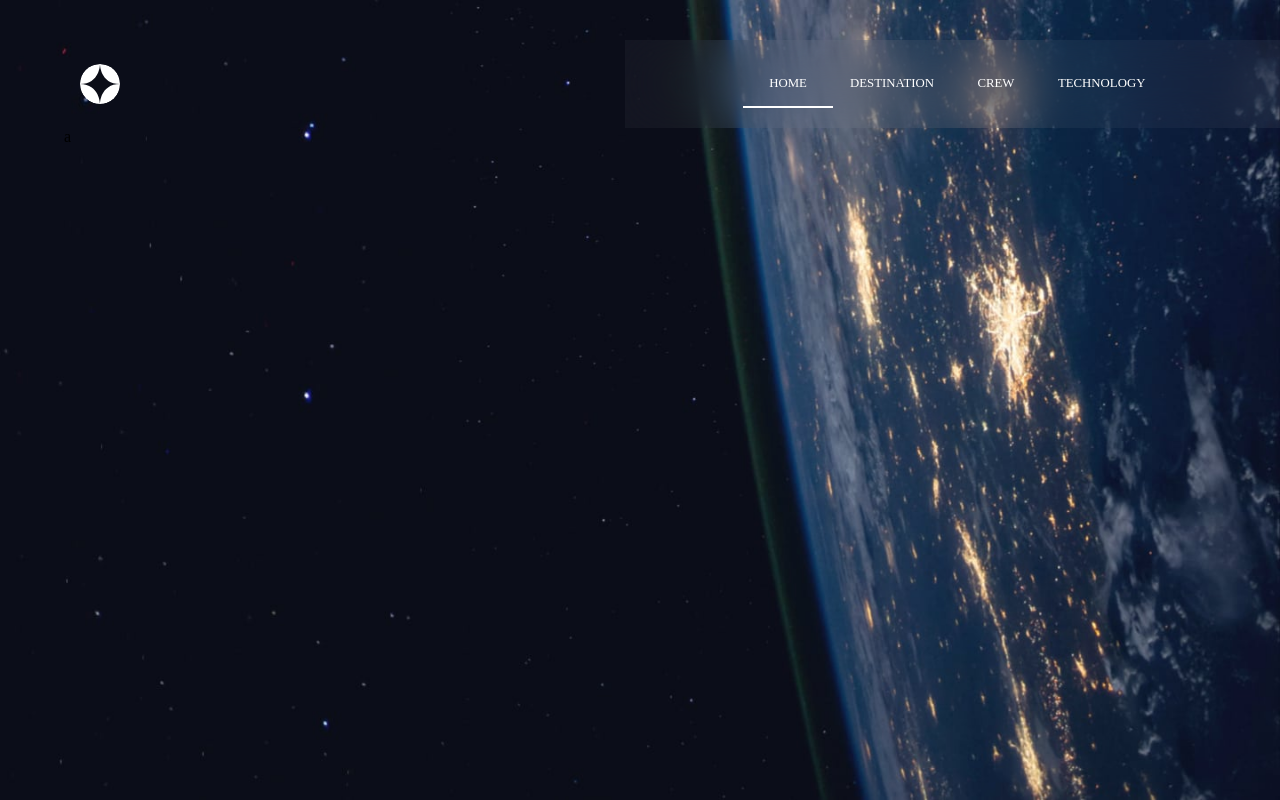
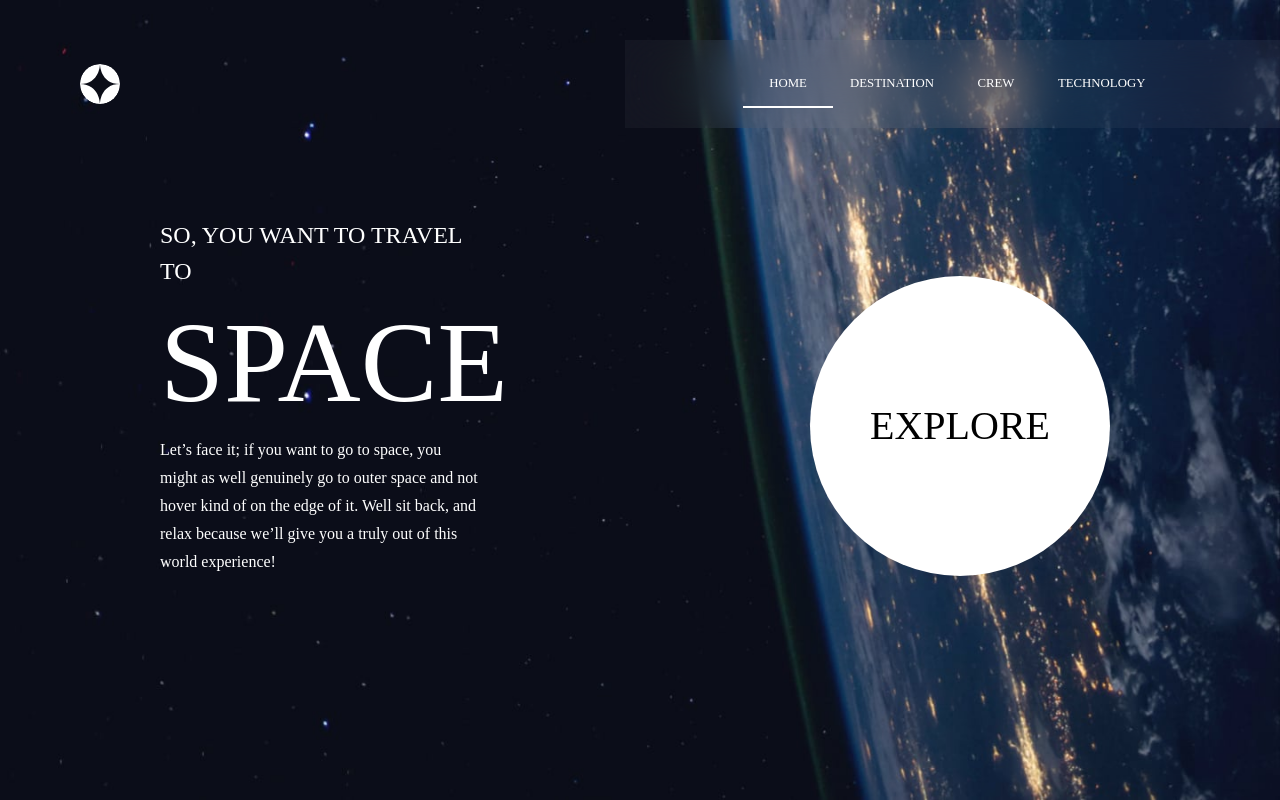
Before and after one commit to JavierGondres/Space-Web, a React (Vite) app: page /home in a window 1280 px wide. Built offline with nearby package versions, Linux system fonts and the light colour scheme; a web font is replaced by a local one.

Commit message:
home terminado

```diff
--- a/src/components/Navbar.tsx
+++ b/src/components/Navbar.tsx
@@ -16,7 +16,7 @@ import {
 import logo from "../../public/assets/nav/logo.svg";
 
 // react hooks
-import { useCallback, useEffect, useState } from "react";
+import { useCallback, useState } from "react";
 
 // Nav components
 import {
@@ -26,7 +26,6 @@ import {
 } from "./navbarComponents/navbarComponents";
 
 import { Icon } from "@iconify/react";
-import useBackground from "../hooks/useBackground";
 
 const NavLink = styled(Link)(({ theme }) => ({
   color: theme.palette.primary.light,
@@ -39,20 +38,7 @@ export default function Navbar() {
   const [value, setValue] = useState(location.pathname);
   const [openMenu, setOpenMenu] = useState(false);
   const matches = useMediaQuery("(max-width:600px)");
-  const { backgroundImage } = useBackground({
-    desktopUrl: 'url("../../public/assets/home/background-home-desktop.jpg")',
-    tabletUrl: 'url("../../public/assets/home/background-home-tablet.jpg")',
-    mobileUrl: 'url("../../public/assets/home/background-home-mobile.jpg")',
-    mediaDesktop: "(max-width:1024px)",
-    mediaTablet: "(max-width:768px)",
-    mediaMobile: "(max-width:425px)",
-  });
 
-  console.log('nav')
-
-  useEffect(() => {
-    document.body.style.backgroundImage = backgroundImage
-  }, [backgroundImage])
 
   const handleMenu = useCallback(() => {
     return setOpenMenu((prev) => !prev);
@@ -147,6 +133,9 @@ export default function Navbar() {
     </Grid>
   );
 
+
+  console.log('nav')
+
   return (
     <>
       <Container
@@ -155,6 +144,7 @@ export default function Navbar() {
         sx={{
           pt: { xl: 5, lg: 5, md: 0, xs: 5 },
           pl: { xl: 10, lg: 10, md: 10, sm: 10, xs: null },
+          mb: 10
         }}
       >
         <Grid
--- /dev/null
+++ b/src/pages/home/Destination.tsx
@@ -0,0 +1,24 @@
+import { useEffect } from 'react'
+import useBackground from '../../hooks/useBackground';
+
+export default function Destination() {
+
+    const { backgroundImage } = useBackground({
+        desktopUrl: 'url("../../public/assets/destination/background-destination-desktop.jpg")',
+        tabletUrl: 'url("../../public/assets/destination/background-destination-tablet.jpg")',
+        mobileUrl: 'url("../../public/assets/destination/background-destination-mobile.jpg")',
+        mediaDesktop: "(max-width:1024px)",
+        mediaTablet: "(max-width:768px)",
+        mediaMobile: "(max-width:425px)",
+      });
+
+
+      useEffect(() => {
+        document.body.style.backgroundImage = backgroundImage
+      }, [backgroundImage])
+
+      console.log('destination')
+  return (
+    <div>Destination</div>
+  )
+}
--- a/src/pages/home/Home.tsx
+++ b/src/pages/home/Home.tsx
@@ -1,11 +1,58 @@
-
-import { Container } from '@mui/material';
-// import { styled } from '@mui/material/styles';
+import { Box, Container, Grid, Typography, Stack } from "@mui/material";
+import { useEffect } from "react";
+import useBackground from "../../hooks/useBackground";
 
 export default function Home() {
+  const { backgroundImage } = useBackground({
+    desktopUrl: 'url("../../public/assets/home/background-home-desktop.jpg")',
+    tabletUrl: 'url("../../public/assets/home/background-home-tablet.jpg")',
+    mobileUrl: 'url("../../public/assets/home/background-home-mobile.jpg")',
+    mediaDesktop: "(max-width:1024px)",
+    mediaTablet: "(max-width:768px)",
+    mediaMobile: "(max-width:425px)",
+  });
+
+
+  useEffect(() => {
+    document.body.style.backgroundImage = backgroundImage
+  }, [backgroundImage])
+
+  console.log('home')
+
   return (
-    <Container>
-        a
+    <Container disableGutters maxWidth={false}  sx={{paddingInline: {md:20, sm: 20, xs: 3}}}>
+      <Grid container rowSpacing={4} justifyContent={"space-between"} alignItems={'end'} minHeight={'50vh'}>
+        <Grid item lg={4} md={5} sm={12} xs ={12} >
+          <Stack gap={2} textAlign={{xs:"center",sm:"center", md: 'start'}}>
+            <Typography color={'white'} sx={{
+              fontSize: {xs: '4vw', sm: 24, md: 24, lg:24}
+            }}>SO, YOU WANT TO TRAVEL TO</Typography>
+            <Typography color={'white'} sx={{
+              fontSize: {lg: '9vw',md: '9vw', sm: '15vw', xs: '20vw'},
+            }} lineHeight={1}>SPACE</Typography>
+            <Typography color={'white'} variant="subtitle1" sx={{
+              fontSize: {lg: '16px',md: '16px', sm: '16px', xs: '3vw'},
+            }}>
+              Let’s face it; if you want to go to space, you might as well
+              genuinely go to outer space and not hover kind of on the edge of
+              it. Well sit back, and relax because we’ll give you a truly out of
+              this world experience!
+            </Typography>
+          </Stack>
+        </Grid>
+        <Grid item lg={4} md={5} sm={12} xs={12} display={'grid'}  justifyContent={"center"}>
+          <Box borderRadius={100} sx={{
+            width: {lg: '300px', sm: "200px", xs: '150px'},
+            height: {lg: '300px', sm: "200px", xs: '150px'},
+            backgroundColor: 'white',
+            display:'flex',
+            justifyContent:'center',
+            alignItems:'center'
+          }}>
+            <Typography fontSize={{lg:40,xs:30}}>EXPLORE</Typography>
+          </Box>
+        </Grid>
+      </Grid>
     </Container>
-  )
+  );
 }
--- a/src/routes/index.tsx
+++ b/src/routes/index.tsx
@@ -1,6 +1,7 @@
 import { createBrowserRouter } from "react-router-dom";
 import Navbar from "../components/Navbar";
 import Home from "../pages/home/Home";
+import Destination from "../pages/home/Destination";
 
 export default function Router() {
   return createBrowserRouter([
@@ -10,7 +11,7 @@ export default function Router() {
         errorElement: <p>Oh no, un error</p>,
         children: [
             {path: 'home', element:<Home/>},
-            {path: 'destination', element:<p>destination</p>},
+            {path: 'destination', element:<Destination/>},
             {path: 'crew', element:<p>crew</p>},
             {path: 'technology', element:<p>crew</p>}
         ]
```
